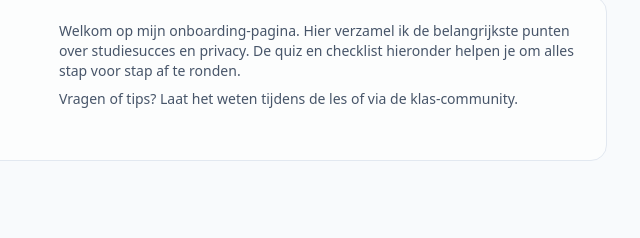
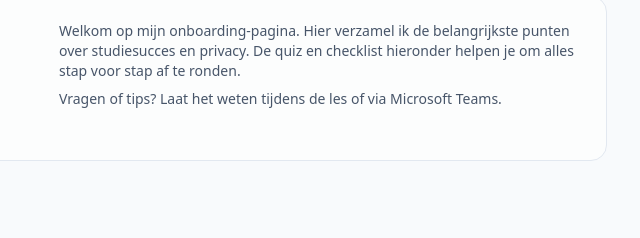
Before and after one commit to MoonlightRobin/hr-infosec-onboarding, a plain HTML site: page index.html in a window 1280 px wide. Shown: the part 5189-5427 px from the top of the page, 593-1233 px from the left. Drawn offline with nearby package versions, Linux system fonts and the light colour scheme.

Commit message:
Update index.html

```diff
--- a/index.html
+++ b/index.html
@@ -76,7 +76,7 @@
     </ul>
   </article>
 
-  <!-- 2) Tools & werkwijze (zonder mini-sjabloon logboek) -->
+  <!-- 2) Tools & werkwijze  -->
   <article class="rounded-2xl p-5 border border-slate-200 dark:border-slate-800 bg-white/60 dark:bg-slate-800/40">
     <h3 class="font-semibold">2) Tools &amp; werkwijze</h3>
     <ul class="mt-2 text-sm space-y-3 list-disc list-inside">
@@ -87,7 +87,7 @@
     </ul>
   </article>
 
-  <!-- 3) Team & reflectie (zonder check-in/1‑minuut kaartjes) -->
+  <!-- 3) Team & reflectie  -->
   <article class="rounded-2xl p-5 border border-slate-200 dark:border-slate-800 bg-white/60 dark:bg-slate-800/40">
     <h3 class="font-semibold">3) Team &amp; reflectie</h3>
     <ul class="mt-2 text-sm space-y-3 list-disc list-inside">
@@ -99,7 +99,7 @@
 </div>
 </section>
 
-<!-- GDPR essentials (ongewijzigd) -->
+<!-- GDPR essentials -->
 <section id="gdpr" class="max-w-6xl mx-auto px-4 py-10">
   <h2 class="text-2xl font-bold">Privacy & GDPR — essentials</h2>
   <p class="mt-2 text-slate-600 dark:text-slate-300">Privacy en gegevensbescherming vormen de kern van informatiebeveiliging. De GDPR (General Data Protection Regulation) of AVG (Algemene Verordening Gegevensbescherming) bepaalt hoe organisaties verantwoord met persoonsgegevens moeten omgaan — van verzamelen tot verwijderen.</p>
@@ -208,7 +208,7 @@
     </div>
   </section>
 
-<!-- About Me (alleen korte, nette blokken; reflectiestuk verwijderd) -->
+<!-- About Me -->
 <section id="about" class="max-w-6xl mx-auto px-4 py-10">
   <h2 class="text-2xl font-bold">About Me 💕</h2>
 
@@ -222,11 +222,11 @@
         <p><strong>Interesses:</strong> Fashion, Horror Movies, Video Games & IT</p>
       </div>
 
-      <!-- Lege kolom voor nette layout / eventueel toekomstige toevoeging -->
+
       <div class="text-sm text-slate-600 dark:text-slate-300">
         <p class="mb-2">Welkom op mijn onboarding-pagina. Hier verzamel ik de belangrijkste punten over studiesucces en privacy.
         De quiz en checklist hieronder helpen je om alles stap voor stap af te ronden.</p>
-        <p>Vragen of tips? Laat het weten tijdens de les of via de klas-community.</p>
+        <p>Vragen of tips? Laat het weten tijdens de les of via Microsoft Teams.</p>
       </div>
     </div>
   </div>
```
